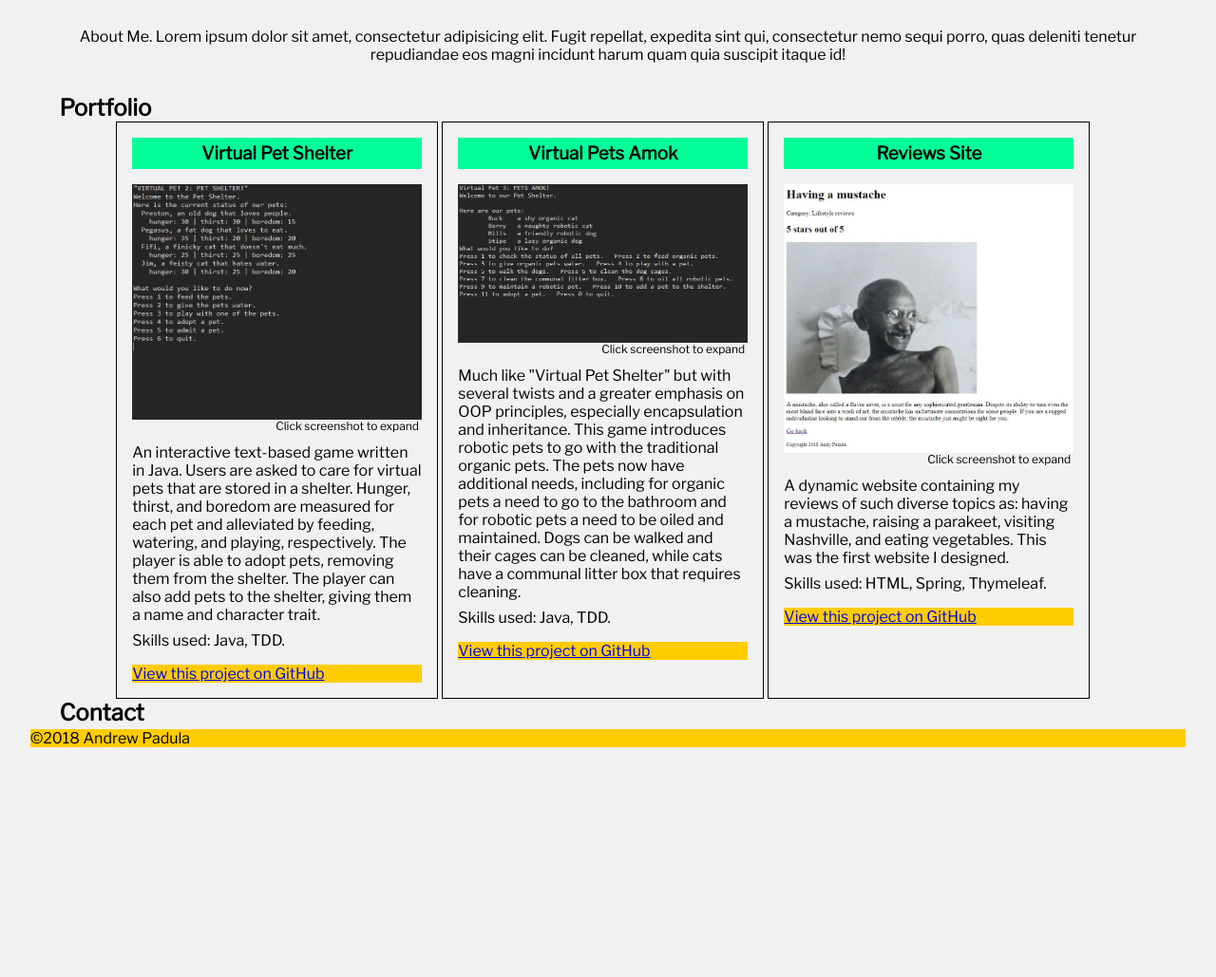
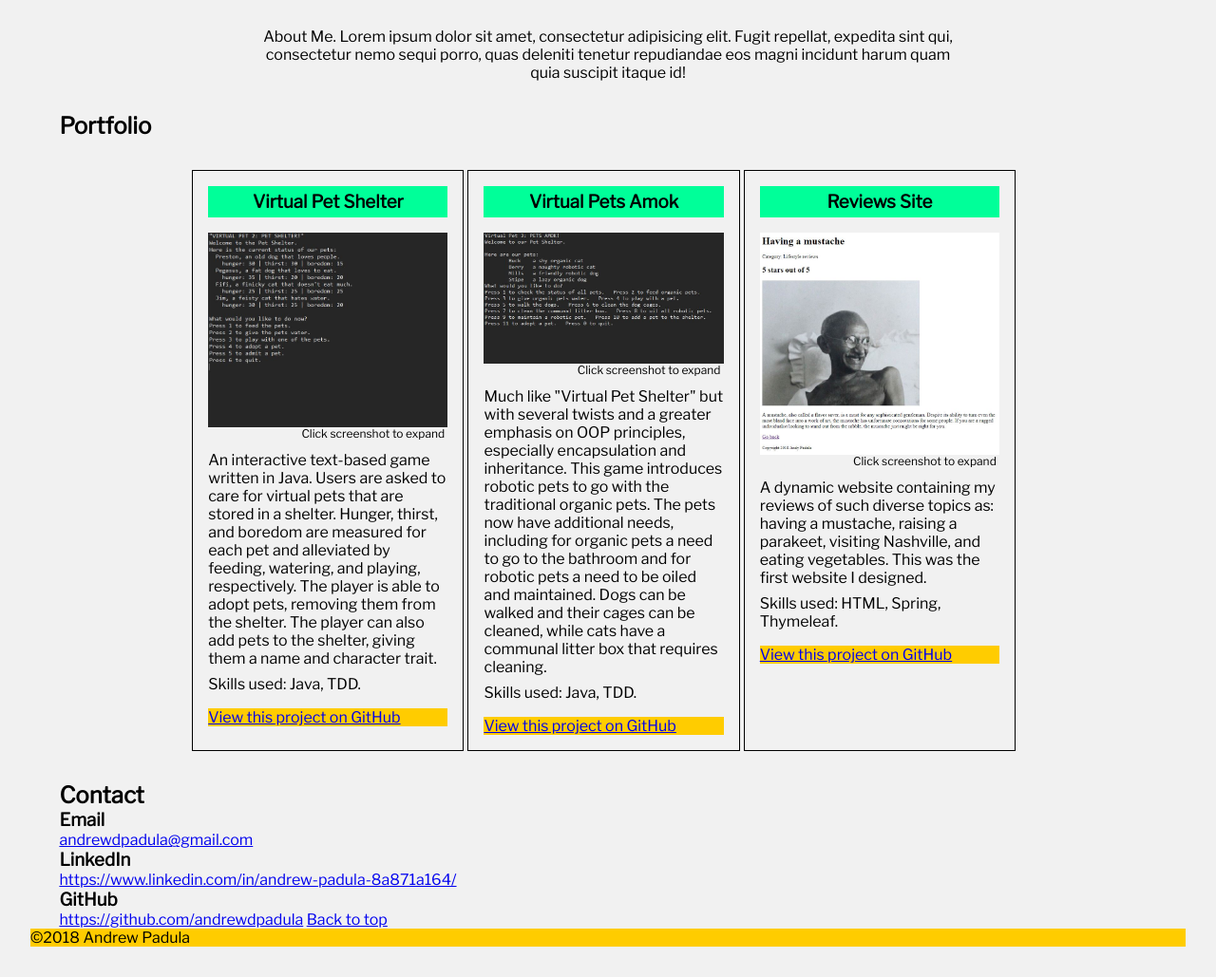
Before and after one commit to andrewdpadula/andrewdpadula.github.io, a plain HTML site: page index.html in a window 1280 px wide. Shown: the part 245-1274 px from the top of the page at 95% size. Before the commit the page ends 1064 px from the top, so only its background shows below. Drawn offline with nearby package versions, Linux system fonts and the light colour scheme.

Commit message:
Updated contact info and links

```diff
--- a/index.html
+++ b/index.html
@@ -36,7 +36,7 @@
 	                    <main>
 	                    	<figure>
 	                    		<a href="virtualpetshelterimage.html">
-	                    			<img src="./src/img/VirtualPetShelter.jpg" alt="screenshot image of Virtual Pet Shelter project">
+	                    			<img src="./src/img/VirtualPetShelter.jpg" alt="screenshot image of Virtual Pet Shelter project" id="portfolioImage">
 	                    		</a>
 	                    		<figcaption>Click screenshot to expand</figcaption>
 	                    	</figure>
@@ -54,7 +54,7 @@
 		                <main>
 		                   	<figure>
 		                   		<a href="virtualpetsamokimage.html">
-	                    			<img src="./src/img/VirtualPetsAmok.jpg" alt="screenshot image of Virtual Pets Amok project">
+	                    			<img src="./src/img/VirtualPetsAmok.jpg" alt="screenshot image of Virtual Pets Amok project" id="portfolioImage">
 	                    		</a>
 	                    		<figcaption>Click screenshot to expand</figcaption>
 	                    	</figure>
@@ -72,7 +72,7 @@
 	                    <main>
 	                    	<figure>
 	                    		<a href="reviewssiteimage.html">
-	                    			<img src="./src/img/ReviewsSite.jpg" alt="screenshot image of Reviews Site project">
+	                    			<img src="./src/img/ReviewsSite.jpg" alt="screenshot image of Reviews Site project" id="portfolioImage">
 	                    		</a>
 	                    		<figcaption>Click screenshot to expand</figcaption>
 	                    	</figure>
@@ -84,7 +84,17 @@
 	                    </footer>
 					</article>
 				</section>
-			<h2>Contact</h2>
+				<h2>Contact</h2>
+					<section class="contactInfo">
+						<h3>Email</h3>
+							<a href=:"mailto:andrewdpadula@gmail.com" alt:"Email address">andrewdpadula@gmail.com</a>
+						<h3>LinkedIn</h3>
+								<a href="https://www.linkedin.com/in/andrew-padula-8a871a164/" alt:"LinkedIn profile">
+								https://www.linkedin.com/in/andrew-padula-8a871a164/</a>
+						<h3>GitHub</h3>
+							<a href="https://github.com/andrewdpadula" alt:"GitHub profile">https://github.com/andrewdpadula</a>
+							<a class="backToTop" href=:"#top">Back to top</a>
+					</section>
 		</main>
 		<footer>&copy;2018 Andrew Padula</footer>
 	</div>
--- a/src/css/layout.css
+++ b/src/css/layout.css
@@ -3,11 +3,14 @@
 	margin: 0;
 	padding: 0;
 }
-.aboutMe{
-	margin-top: 2rem;
-	margin-bottom: 2rem;
+#portfolioImage {
+	width: 100%;
+}
+.aboutMe {
+	padding: 2rem 200px 2rem 200px;
 	position: relative;
 	text-align: center;
+	width: 100%;
 }
 .container {
 	margin: 2rem;
@@ -24,9 +27,14 @@
 	margin: 0 auto;
 	max-width: 1200px;
 	width: 90%;
+	padding: 2rem 5rem 2rem 5rem;
 }
 .skills{
 	margin-top: .5rem;
+}
+.contactinfo {
+	margin: 2rem 2rem 2rem 2rem;
+	padding: 2rem 2rem 2rem 2rem;
 }
 article{
 	border: 1px solid black;
@@ -43,9 +51,6 @@ article h3{
 article footer{
 	margin-top: 1rem;
 }
-figure img {
-	width: 100%;
-}
 figure figcaption {
 	bottom: .5rem;
 	padding: .2rem;
```
Also changed, not shown: reviewssiteimage.html (+2 -0 lines), virtualpetsamokimage.html (+2 -0 lines), virtualpetshelterimage.html (+2 -0 lines).
